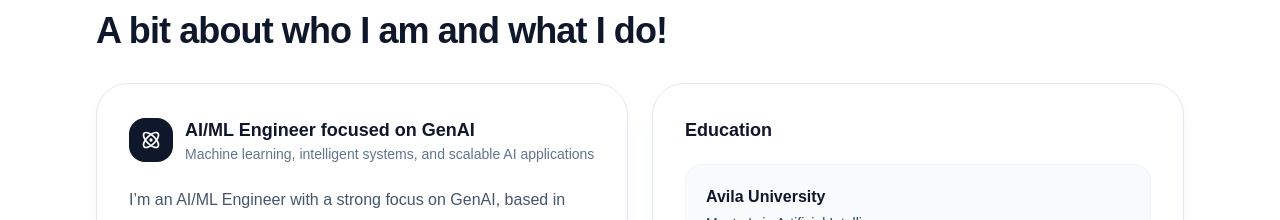
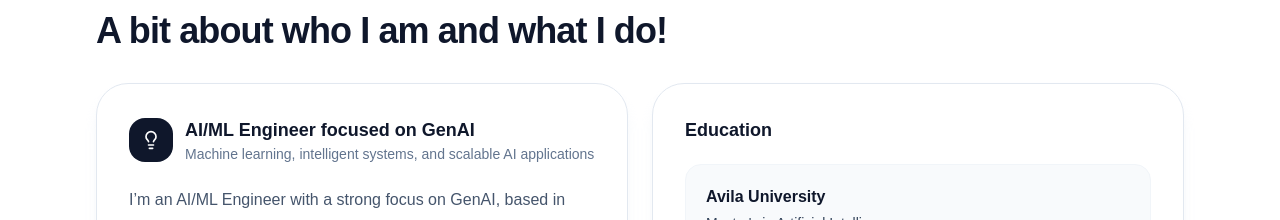
Before and after one commit to abdulxrahman-ai/abdulrahman, a Next.js app: page / in a window 1280 px wide. Shown: the part 920-1140 px from the top of the page. Built offline with nearby package versions, Linux system fonts and the light colour scheme.

Commit message:
Update page.tsx

```diff
--- a/app/page.tsx
+++ b/app/page.tsx
@@ -7,6 +7,7 @@
   Network,
   Cpu,
   Atom,
+  Lightbulb,
   Brain,
   Briefcase,
   FileText,
@@ -340,7 +341,7 @@
     <div className="rounded-[2rem] border border-slate-200 bg-white p-8 shadow-lg shadow-slate-200/40">
       <div className="mb-5 flex items-center gap-3">
         <div className="rounded-2xl bg-slate-900 p-3 text-white">
-          <Atom className="h-5 w-5" />
+          <Lightbulb className="h-5 w-5" />
         </div>
         <div>
           <p className="text-lg font-semibold text-slate-900">AI/ML Engineer focused on GenAI</p>
```
